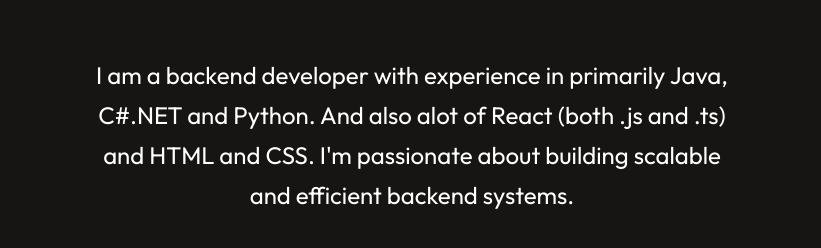
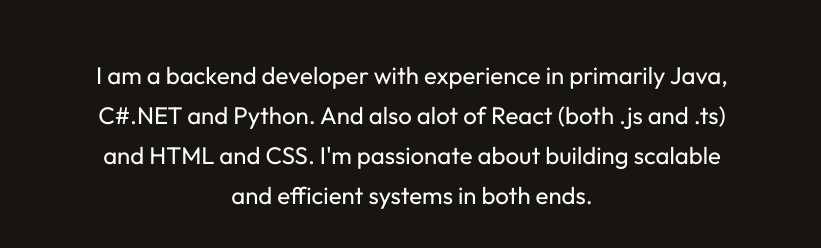
Before and after one commit to Cristoffer85/c-portfolio, a React (Vite) app: page / in a window 1280 px wide. Shown: the part 1212-1460 px from the top of the page, without its empty margins (228-1049 px from the left). Built offline with nearby package versions, Linux system fonts and the light colour scheme.

Commit message:
Hero <p> updated

```diff
--- a/src/Components/Hero/Hero.jsx
+++ b/src/Components/Hero/Hero.jsx
@@ -7,7 +7,7 @@ const Hero = () => {
     <div className='hero'>
         <img src={profile_img} alt="" />
         <h1><span>I'm Cristoffer Östberg,</span> backend developer based in Sweden.</h1>
-        <p>I am a backend developer with experience in primarily Java, C#.NET and Python. And also alot of React (both .js and .ts) and HTML and CSS. I'm passionate about building scalable and efficient backend systems.</p>
+        <p>I am a backend developer with experience in primarily Java, C#.NET and Python. And also alot of React (both .js and .ts) and HTML and CSS. I'm passionate about building scalable and efficient systems in both ends.</p>
         <div className="hero-action">
             <div className="hero-connect">Connect With Me</div>
             <div className="hero-resume">My Resume</div>
```
